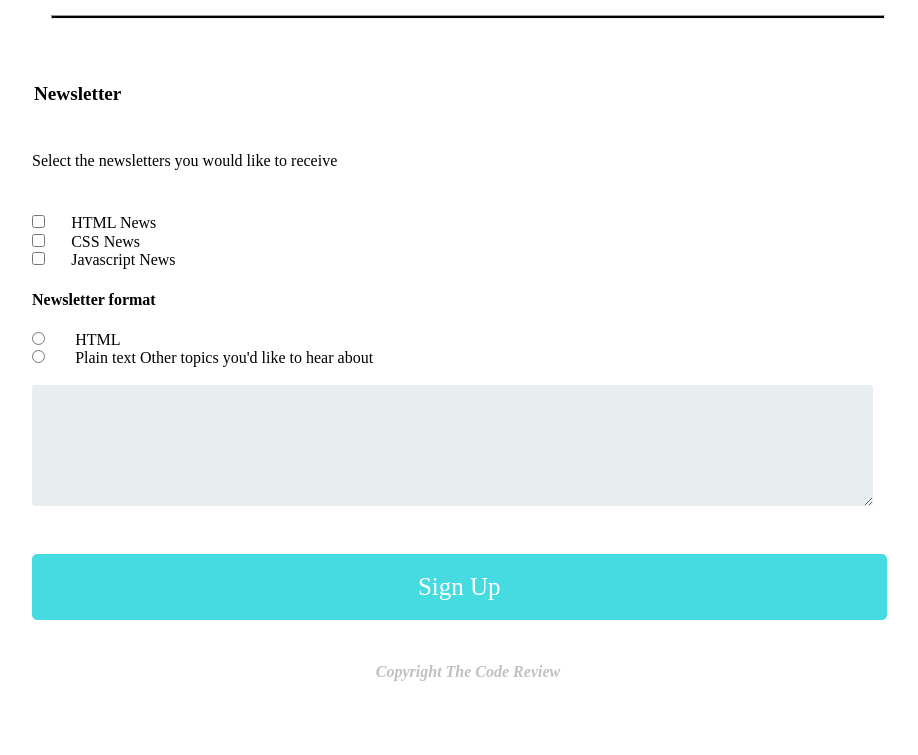
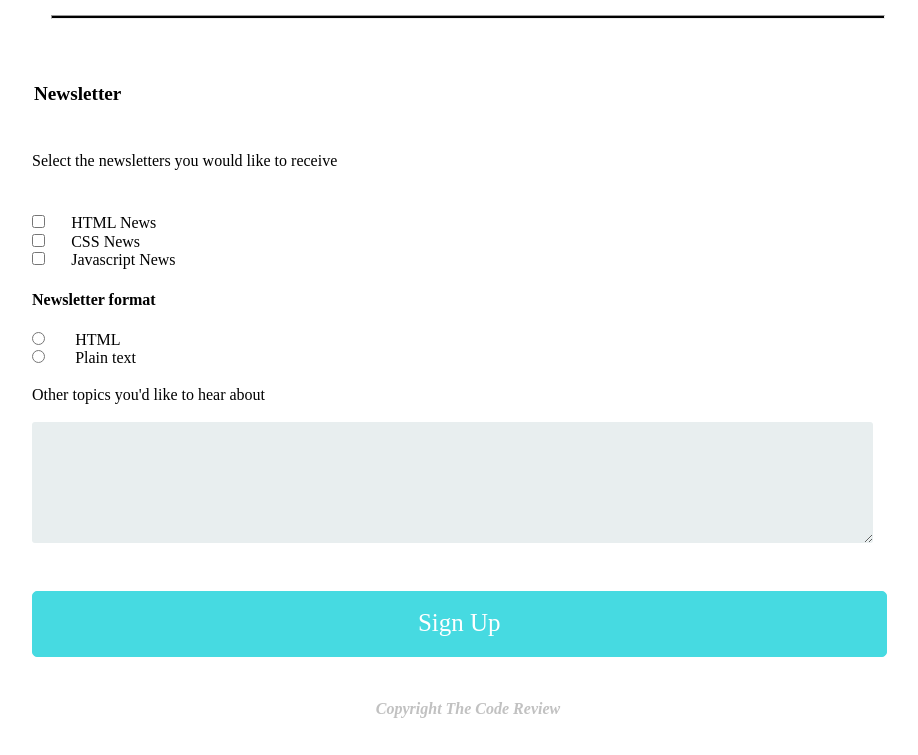
Before and after one commit to TJ-The-Dev/techdegree-project3, a plain HTML site: page index.html in a window 1280 px wide. Shown: the part 1084-1839 px from the top of the page, without its empty margins (172-1090 px from the left). Before the commit the page ends 1803 px from the top, so only its background shows below. Drawn offline with Linux system fonts and the light colour scheme.

Commit message:
made changes to text area label and radio button label

```diff
--- a/index.html
+++ b/index.html
@@ -131,7 +131,7 @@
   <input type="radio" id="text" name="r-button" value="plain-text">
   <label for="text" class="light">Plain text</label>
 
-      <label id="other">Other topics you'd like to hear about</label>
+  <br><br><label for="bio" id="other">Other topics you'd like to hear about</label>
 
        <textarea id="bio" name="user_bio"></textarea>
 
```
